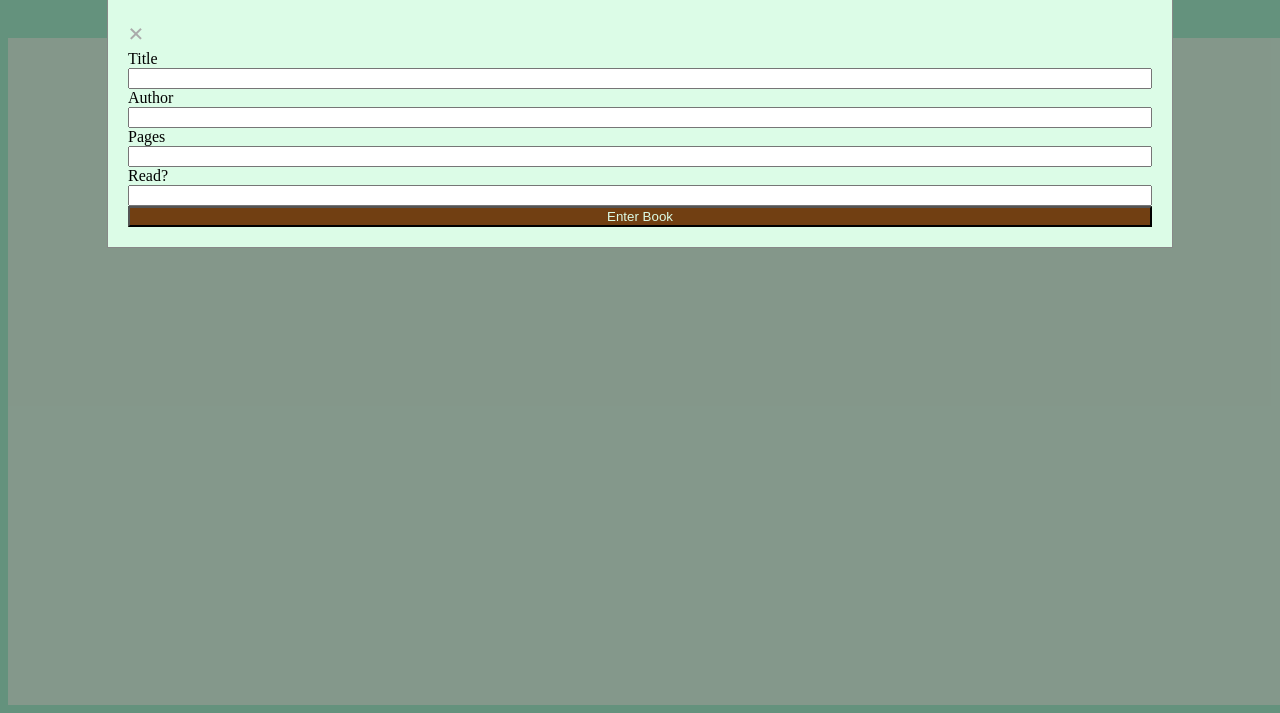
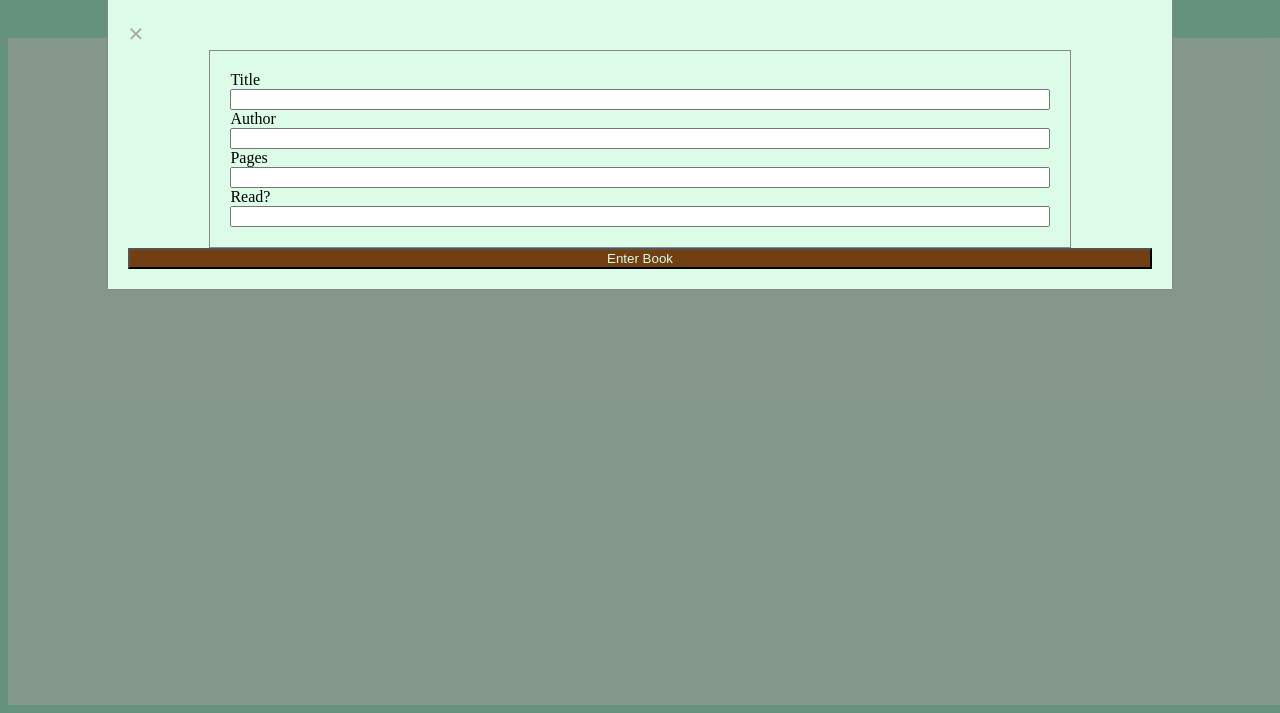
Before and after one commit to Aldo-Portillo-Frontend-Projects/library, a plain HTML site: page index.html in a window 1280 px wide. Both pictures are taken after a click on the button "+ New Book". Shown: the part 103-816 px from the top of the page. Drawn offline with Linux system fonts and the light colour scheme.

Commit message:
Fix modal display

```diff
--- a/index.html
+++ b/index.html
@@ -39,6 +39,7 @@
             <div id="myModal" class="modal">
             <div class="modal-content">
                 <span class="close">&times;</span>
+                <form action="./main.js" method="post">
                     <label for="name-input">Title</label>
                     <input type="text" name="name-input" id="name">
                     <label for="author-input">Author</label>
@@ -47,7 +48,9 @@
                     <input type="number" name="pages-input" id="pages">
                     <label for="read-input">Read?</label>
                     <input type="text" name="read-input" id="read">
+                </form>
                 <button id="submit-modal">Enter Book</button>
+
             </div>
         </div>
 </body>
--- a/style.css
+++ b/style.css
@@ -54,7 +54,7 @@ tr{
   }
 
   /* Modal Content */
-  .modal-content {
+  .modal-content, form {
     background-color: var(--lighter-green);
     margin: auto;
     padding: 20px;
```
Lines whose indentation alone changed are shown as unchanged.
